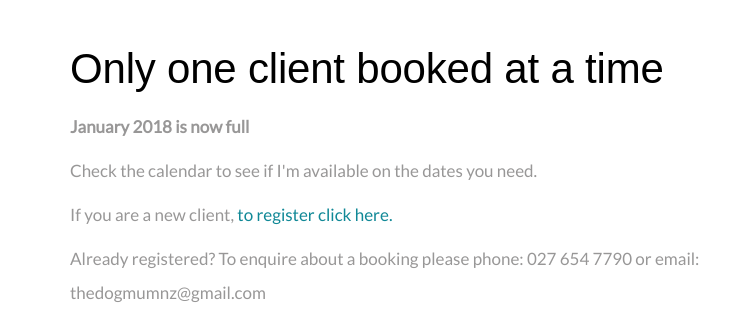
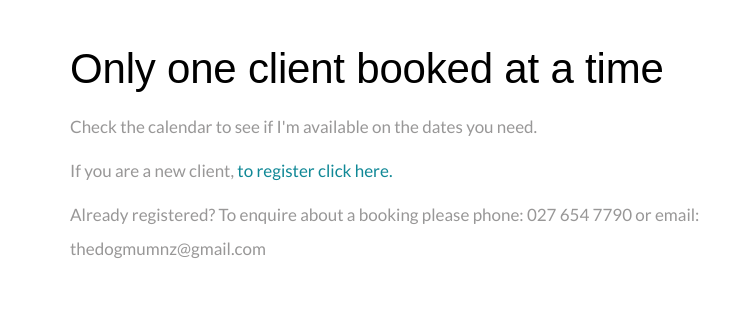
Before and after one commit to janie-t/dogmum, a plain HTML site: page bookings.html in a window 1280 px wide. Shown: the part 480-800 px from the top of the page, 0-748 px from the left. Drawn offline with Linux system fonts and the light colour scheme; a web font is replaced by a local one.

Commit message:
Update bookings.html

```diff
--- a/bookings.html
+++ b/bookings.html
@@ -85,7 +85,6 @@
             <div class="row">
                <div class="col-md-7">
                   <h3>Only one client booked at a time</h3>
-                  <p><b>January 2018 is now full</b></p>
                   <p>Check the calendar to see if I'm available on the dates you need.</p>
                   <p>If you are a new client, <a href="https://goo.gl/forms/uOTkkmToAg1ZD3Wf1" target="_blank">to register click here.</a></p>
                   <p>Already registered? To enquire about a booking please phone: 027 654 7790 or email: thedogmumnz@gmail.com
```
